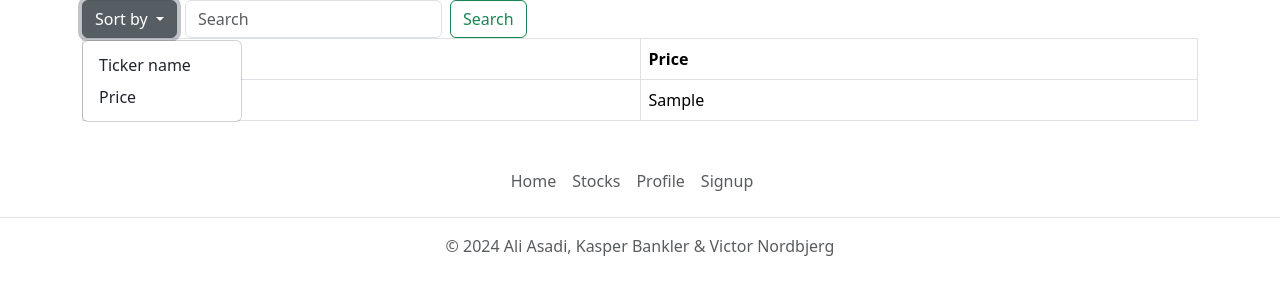
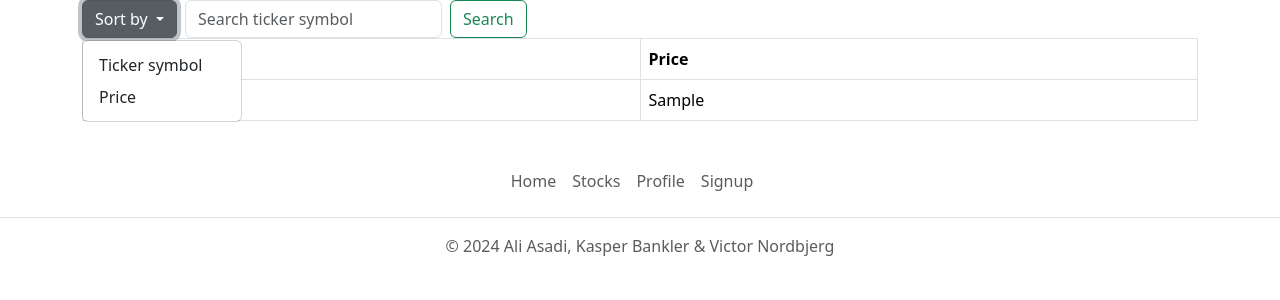
Before and after one commit to Kasper-Bankler/StockWebsite, a Django app: template stocks/templates/stocks/index.html in a window 1280 px wide, after a click on "Sort by". Shown: the part 72-372 px from the top of the page. Run offline with Django 3.2, Linux system fonts and the light colour scheme; the template is opened without the code that fills it: most values are stand-ins (such as "Sample title", 1, 10 or a date in 2020).

Commit message:
Small changes to ticker search

```diff
--- a/stocks/templates/stocks/index.html
+++ b/stocks/templates/stocks/index.html
@@ -14,7 +14,7 @@
 
     <ul class="dropdown-menu">
       <li>
-        <a class="dropdown-item" href="/stocks/sort-ticker">Ticker name</a>
+        <a class="dropdown-item" href="/stocks/sort-ticker">Ticker symbol</a>
       </li>
       <li><a class="dropdown-item" href="/stocks/sort-price">Price</a></li>
     </ul>
@@ -24,7 +24,7 @@
     <input
       class="form-control me-2"
       type="search"
-      placeholder="Search"
+      placeholder="Search ticker symbol"
       aria-label="Search"
       id="searchInput"
     />
@@ -55,8 +55,16 @@
     .getElementById("searchForm")
     .addEventListener("submit", function (event) {
       event.preventDefault(); // Prevent default form submission
-      var searchInput = document.getElementById("searchInput").value; // Get the value of the input field
-      window.location.href = "/stocks/search-" + searchInput.toUpperCase(); // Redirect to the desired URL
+      var searchInput = document.getElementById("searchInput").value.trim(); // Get the trimmed value of the input field
+
+      // Check if the search input is not empty
+      if (searchInput !== "") {
+        // Construct the URL and redirect
+        window.location.href = "/stocks/search-" + searchInput.toUpperCase();
+      } else {
+        // Display an alert or perform other actions to handle empty search input
+        alert("Please enter a ticker symbol to search.");
+      }
     });
 </script>
 
--- a/stocks/urls.py
+++ b/stocks/urls.py
@@ -8,8 +8,8 @@ app_name = 'stocks'
 # Django kalder automatisk funktionerne når siden loades
 urlpatterns = [
     path('', views.index, name='index'),
-    path('sort-'+'<str:sort>/', views.index, name='index'),
-    path('search-'+'<str:search>/', views.index, name='index'),
+    path('sort-<str:sort>/', views.index, name='index'),
+    path('search-<str:search>/', views.index, name='index'),
     path('<str:stock_ticker>/', views.detail, name='detail'),
     path('<str:stock_ticker>/buy', views.buy, name='buy'),
     path('<str:stock_ticker>/sell', views.sell, name='sell'),
```
Also changed, not shown: stocks/views.py (+2 -5 lines).
